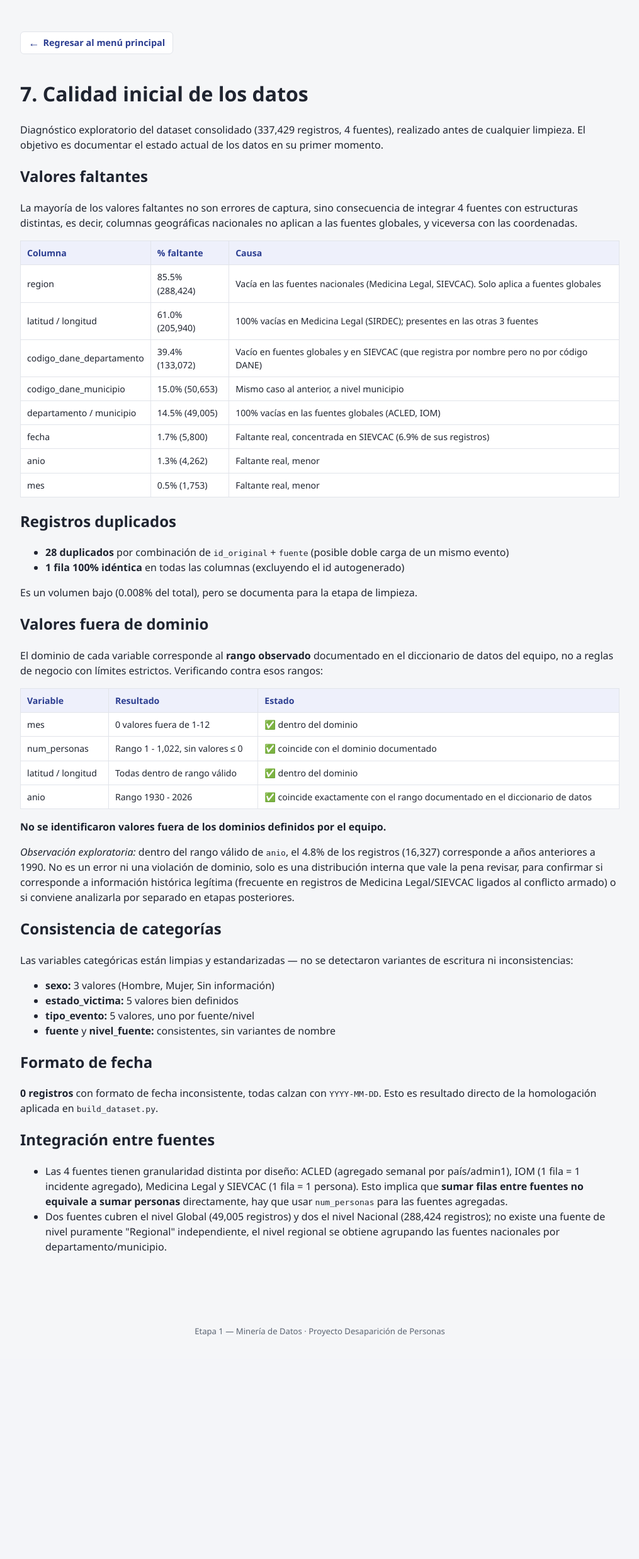
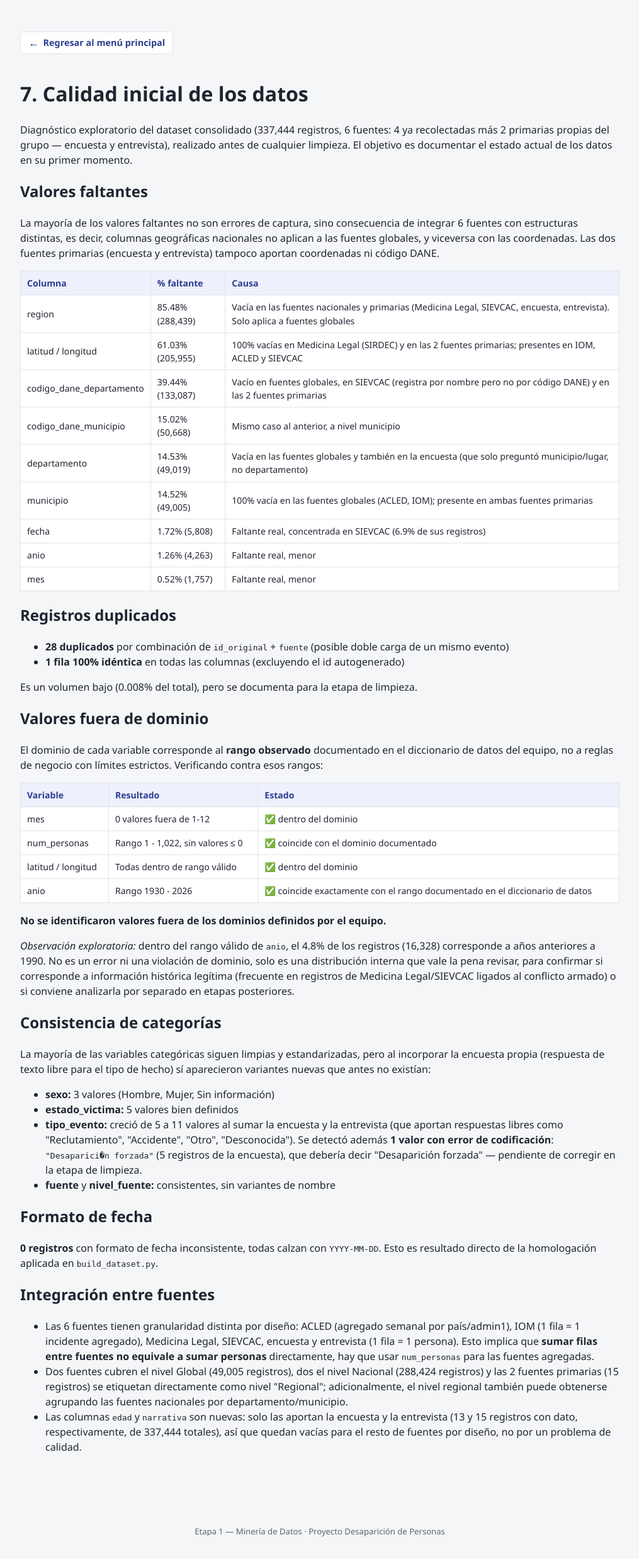
Before and after one commit to Teffy-glicth/Poyecto_DesaparicionPersonas, a Flask app: page /etapa1/calidad in a window 1280 px wide. Shown: the part 63-2539 px from the top of the page at 63% size, without its empty margins (132-1147 px from the left). Before the commit the page ends 2186 px from the top, so only its background shows below. Run offline with Flask 3, Linux system fonts and the light colour scheme.

Commit message:
Terminación del diccionario de datos y arreglo de datos desactualizados

```diff
--- a/templates/etapa1_calidad.html
+++ b/templates/etapa1_calidad.html
@@ -4,7 +4,8 @@
 <h1>7. Calidad inicial de los datos</h1>
 
 <p>
-  Diagnóstico exploratorio del dataset consolidado (337,429 registros, 4 fuentes),
+  Diagnóstico exploratorio del dataset consolidado (337,444 registros, 6 fuentes:
+  4 ya recolectadas más 2 primarias propias del grupo — encuesta y entrevista),
   realizado antes de cualquier limpieza. El objetivo es documentar el estado
   actual de los datos en su primer momento.
 </p>
@@ -13,8 +14,9 @@
 
 <p>
   La mayoría de los valores faltantes no son errores de captura, sino consecuencia
-  de integrar 4 fuentes con estructuras distintas, es decir, columnas geográficas nacionales
-  no aplican a las fuentes globales, y viceversa con las coordenadas.
+  de integrar 6 fuentes con estructuras distintas, es decir, columnas geográficas nacionales
+  no aplican a las fuentes globales, y viceversa con las coordenadas. Las dos fuentes
+  primarias (encuesta y entrevista) tampoco aportan coordenadas ni código DANE.
 </p>
 
 <table>
@@ -28,42 +30,47 @@
   <tbody>
     <tr>
       <td>region</td>
-      <td>85.5% (288,424)</td>
-      <td>Vacía en las fuentes nacionales (Medicina Legal, SIEVCAC). Solo aplica a fuentes globales</td>
+      <td>85.48% (288,439)</td>
+      <td>Vacía en las fuentes nacionales y primarias (Medicina Legal, SIEVCAC, encuesta, entrevista). Solo aplica a fuentes globales</td>
     </tr>
     <tr>
       <td>latitud / longitud</td>
-      <td>61.0% (205,940)</td>
-      <td>100% vacías en Medicina Legal (SIRDEC); presentes en las otras 3 fuentes</td>
+      <td>61.03% (205,955)</td>
+      <td>100% vacías en Medicina Legal (SIRDEC) y en las 2 fuentes primarias; presentes en IOM, ACLED y SIEVCAC</td>
     </tr>
     <tr>
       <td>codigo_dane_departamento</td>
-      <td>39.4% (133,072)</td>
-      <td>Vacío en fuentes globales y en SIEVCAC (que registra por nombre pero no por código DANE)</td>
+      <td>39.44% (133,087)</td>
+      <td>Vacío en fuentes globales, en SIEVCAC (registra por nombre pero no por código DANE) y en las 2 fuentes primarias</td>
     </tr>
     <tr>
       <td>codigo_dane_municipio</td>
-      <td>15.0% (50,653)</td>
+      <td>15.02% (50,668)</td>
       <td>Mismo caso al anterior, a nivel municipio</td>
     </tr>
     <tr>
-      <td>departamento / municipio</td>
-      <td>14.5% (49,005)</td>
-      <td>100% vacías en las fuentes globales (ACLED, IOM)</td>
+      <td>departamento</td>
+      <td>14.53% (49,019)</td>
+      <td>Vacía en las fuentes globales y también en la encuesta (que solo preguntó municipio/lugar, no departamento)</td>
+    </tr>
+    <tr>
+      <td>municipio</td>
+      <td>14.52% (49,005)</td>
+      <td>100% vacía en las fuentes globales (ACLED, IOM); presente en ambas fuentes primarias</td>
     </tr>
     <tr>
       <td>fecha</td>
-      <td>1.7% (5,800)</td>
+      <td>1.72% (5,808)</td>
       <td>Faltante real, concentrada en SIEVCAC (6.9% de sus registros)</td>
     </tr>
     <tr>
       <td>anio</td>
-      <td>1.3% (4,262)</td>
+      <td>1.26% (4,263)</td>
       <td>Faltante real, menor</td>
     </tr>
     <tr>
       <td>mes</td>
-      <td>0.5% (1,753)</td>
+      <td>0.52% (1,757)</td>
       <td>Faltante real, menor</td>
     </tr>
   </tbody>
@@ -122,7 +129,7 @@
 
 <p>
   <em>Observación exploratoria:</em> dentro del
-  rango válido de <code>anio</code>, el 4.8% de los registros (16,327) corresponde
+  rango válido de <code>anio</code>, el 4.8% de los registros (16,328) corresponde
   a años anteriores a 1990. No es un error ni una violación de dominio, solo es una
   distribución interna que vale la pena revisar, para confirmar si corresponde a
   información histórica legítima (frecuente en registros de Medicina Legal/SIEVCAC
@@ -132,12 +139,12 @@
 
 <h2>Consistencia de categorías</h2>
 
-<p>Las variables categóricas están limpias y estandarizadas — no se detectaron variantes de escritura ni inconsistencias:</p>
+<p>La mayoría de las variables categóricas siguen limpias y estandarizadas, pero al incorporar la encuesta propia (respuesta de texto libre para el tipo de hecho) sí aparecieron variantes nuevas que antes no existían:</p>
 
 <ul>
   <li><strong>sexo:</strong> 3 valores (Hombre, Mujer, Sin información)</li>
   <li><strong>estado_victima:</strong> 5 valores bien definidos</li>
-  <li><strong>tipo_evento:</strong> 5 valores, uno por fuente/nivel</li>
+  <li><strong>tipo_evento:</strong> creció de 5 a 11 valores al sumar la encuesta y la entrevista (que aportan respuestas libres como "Reclutamiento", "Accidente", "Otro", "Desconocida"). Se detectó además <strong>1 valor con error de codificación</strong>: <code>"Desaparici�n forzada"</code> (5 registros de la encuesta), que debería decir "Desaparición forzada" — pendiente de corregir en la etapa de limpieza.</li>
   <li><strong>fuente</strong> y <strong>nivel_fuente:</strong> consistentes, sin variantes de nombre</li>
 </ul>
 
@@ -153,17 +160,23 @@
 
 <ul>
   <li>
-    Las 4 fuentes tienen granularidad distinta por diseño: ACLED (agregado semanal
-    por país/admin1), IOM (1 fila = 1 incidente agregado), Medicina Legal y SIEVCAC
-    (1 fila = 1 persona). Esto implica que <strong>sumar filas entre fuentes no
+    Las 6 fuentes tienen granularidad distinta por diseño: ACLED (agregado semanal
+    por país/admin1), IOM (1 fila = 1 incidente agregado), Medicina Legal, SIEVCAC,
+    encuesta y entrevista (1 fila = 1 persona). Esto implica que <strong>sumar filas entre fuentes no
     equivale a sumar personas</strong> directamente, hay que usar
     <code>num_personas</code> para las fuentes agregadas.
   </li>
   <li>
-    Dos fuentes cubren el nivel Global (49,005 registros) y dos el nivel Nacional
-    (288,424 registros); no existe una fuente de nivel puramente "Regional"
-    independiente, el nivel regional se obtiene agrupando las fuentes nacionales
-    por departamento/municipio.
+    Dos fuentes cubren el nivel Global (49,005 registros), dos el nivel Nacional
+    (288,424 registros) y las 2 fuentes primarias (15 registros) se etiquetan
+    directamente como nivel "Regional"; adicionalmente, el nivel regional también
+    puede obtenerse agrupando las fuentes nacionales por departamento/municipio.
+  </li>
+  <li>
+    Las columnas <code>edad</code> y <code>narrativa</code> son nuevas: solo las
+    aportan la encuesta y la entrevista (13 y 15 registros con dato, respectivamente,
+    de 337,444 totales), así que quedan vacías para el resto de fuentes por diseño,
+    no por un problema de calidad.
   </li>
 </ul>
 
```
Also changed, not shown: data/diccionario_datos.json (+52 -33 lines), templates/etapa1_limitaciones.html (+6 -5 lines).
